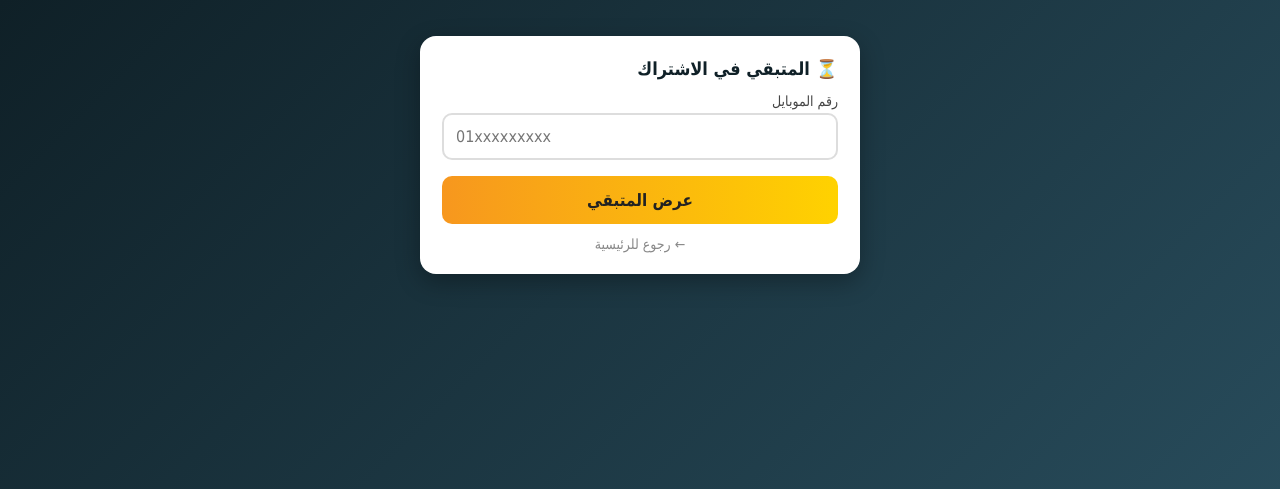
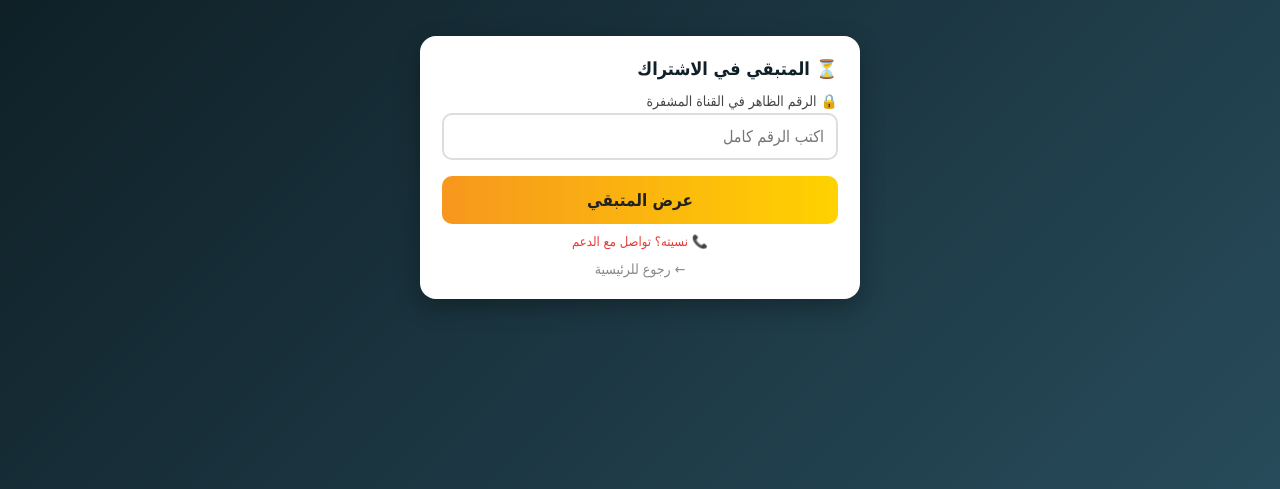
Before and after one commit to a01008062965a-afk/Star_sport, a Flask app: page /remaining in a window 1280 px wide. Shown: the top 489 px of the page. Run offline with Flask 3, Linux system fonts and the light colour scheme; data comes from the database, SQL or seed files in the repository.

Commit message:
upload templates/remaining.html

```diff
--- a/templates/remaining.html
+++ b/templates/remaining.html
@@ -9,47 +9,82 @@
 body{background:linear-gradient(135deg,#0f2027,#2c5364);min-height:100vh;padding:20px;color:#fff}
 .card{background:#fff;color:#222;border-radius:16px;padding:22px;max-width:440px;margin:16px auto;box-shadow:0 8px 24px rgba(0,0,0,0.3)}
 h2{font-size:18px;margin-bottom:14px;color:#0f2027}
+label{display:block;font-size:14px;margin:10px 0 4px;color:#444}
 input{width:100%;padding:12px;font-size:16px;border:2px solid #ddd;border-radius:10px;margin-bottom:8px}
+input:focus{border-color:#2c5364;outline:none}
 button{width:100%;padding:14px;font-size:17px;background:linear-gradient(90deg,#f7971e,#ffd200);color:#222;border:none;border-radius:10px;cursor:pointer;font-weight:bold;margin-top:8px}
-.big-days{font-size:48px;font-weight:bold;color:#2c5364;text-align:center;margin:16px 0}
-.row{display:flex;justify-content:space-between;padding:10px;border-bottom:1px solid #eee}
 .back{display:block;text-align:center;color:#888;text-decoration:none;margin-top:12px;font-size:14px}
+.support{display:block;text-align:center;color:#e53935;text-decoration:none;margin-top:10px;font-size:13px}
+.big-days{font-size:52px;font-weight:bold;color:#2c5364;text-align:center;margin:16px 0}
+.row{display:flex;justify-content:space-between;padding:12px;border-bottom:1px solid #eee;font-size:15px}
 .hidden{display:none}
+.error{background:#ffebee;color:#c62828;padding:14px;border-radius:10px;text-align:center;font-weight:bold;font-size:15px}
+.active-msg{background:#e8f5e9;color:#2e7d32;padding:12px;border-radius:10px;text-align:center;font-weight:bold;margin-bottom:12px}
+.expired-msg{background:#ffebee;color:#c62828;padding:12px;border-radius:10px;text-align:center;font-weight:bold;margin-bottom:12px}
 </style>
 </head>
 <body>
+
 <div class="card" id="s1">
 <h2>⏳ المتبقي في الاشتراك</h2>
-<label style="display:block;margin:10px 0 4px;color:#444;font-size:14px">رقم الموبايل</label>
-<input type="tel" id="phone" placeholder="01xxxxxxxxx" maxlength="11">
-<button onclick="check()">عرض المتبقي</button>
+<label>🔒 الرقم الظاهر في القناة المشفرة</label>
+<input type="text" id="card1" placeholder="اكتب الرقم كامل" autocomplete="off">
+<button onclick="checkCard()">عرض المتبقي</button>
+<a href="/support" class="support">📞 نسيته؟ تواصل مع الدعم</a>
 <a href="/" class="back">← رجوع للرئيسية</a>
 </div>
 
 <div class="card hidden" id="s2">
-<h2>النتيجة</h2>
+<div id="msg"></div>
 <div class="big-days" id="big">-</div>
 <div class="row"><span>الاسم:</span><b id="n">-</b></div>
-<div class="row"><span>الرقم:</span><b id="p">-</b></div>
+<div class="row"><span>الرقم:</span><b id="c">-</b></div>
 <div class="row"><span>ينتهي:</span><b id="e">-</b></div>
+<a href="/" class="back" style="margin-top:16px">← رجوع للرئيسية</a>
+</div>
+
+<div class="card hidden" id="s3">
+<div class="error">❌ أنت لست مشترك<br><span style="font-size:13px;font-weight:normal">كلم الدعم للاشتراك</span></div>
+<a href="/support" class="support">📞 تواصل مع الدعم</a>
 <a href="/" class="back">← رجوع للرئيسية</a>
 </div>
 
 <script>
-async function check(){
-const p=document.getElementById('phone').value.trim();
-if(!p)return alert('ادخل الرقم');
-try{const r=await fetch('/api/check',{method:'POST',headers:{'Content-Type':'application/json'},body:JSON.stringify({phone:p})});
-const d=await r.json();
-if(!d.ok)return alert(d.msg);
-const u=d.user;
-document.getElementById('big').textContent=u.days_left>0?u.days_left+' يوم':'خلص';
-document.getElementById('n').textContent=u.name||'-';
-document.getElementById('p').textContent=u.phone;
-document.getElementById('e').textContent=u.expiry;
-document.getElementById('s1').classList.add('hidden');
-document.getElementById('s2').classList.remove('hidden');
-}catch(e){alert('خطأ')}
+async function checkCard() {
+    const c = document.getElementById('card1').value.trim();
+    if (!c) return alert('ادخل الرقم المشفر');
+    try {
+        const r = await fetch('/api/check-card', {
+            method: 'POST',
+            headers: {'Content-Type': 'application/json'},
+            body: JSON.stringify({card_number: c})
+        });
+        const d = await r.json();
+        if (!d.ok) {
+            document.getElementById('s1').classList.add('hidden');
+            document.getElementById('s3').classList.remove('hidden');
+            return;
+        }
+        const u = d.user;
+        document.getElementById('n').textContent = u.name || '-';
+        document.getElementById('c').textContent = u.card_number || '-';
+        document.getElementById('e').textContent = u.expiry;
+        const msg = document.getElementById('msg');
+        const big = document.getElementById('big');
+        if (u.days_left > 0) {
+            msg.className = 'active-msg';
+            msg.textContent = '✅ اشتراكك شغال';
+            big.textContent = u.days_left + ' يوم';
+            big.style.color = '#2e7d32';
+        } else {
+            msg.className = 'expired-msg';
+            msg.textContent = '❌ الاشتراك خلص';
+            big.textContent = 'منتهي';
+            big.style.color = '#c62828';
+        }
+        document.getElementById('s1').classList.add('hidden');
+        document.getElementById('s2').classList.remove('hidden');
+    } catch(e) { alert('خطأ في الاتصال'); }
 }
 </script>
 </body>
```
